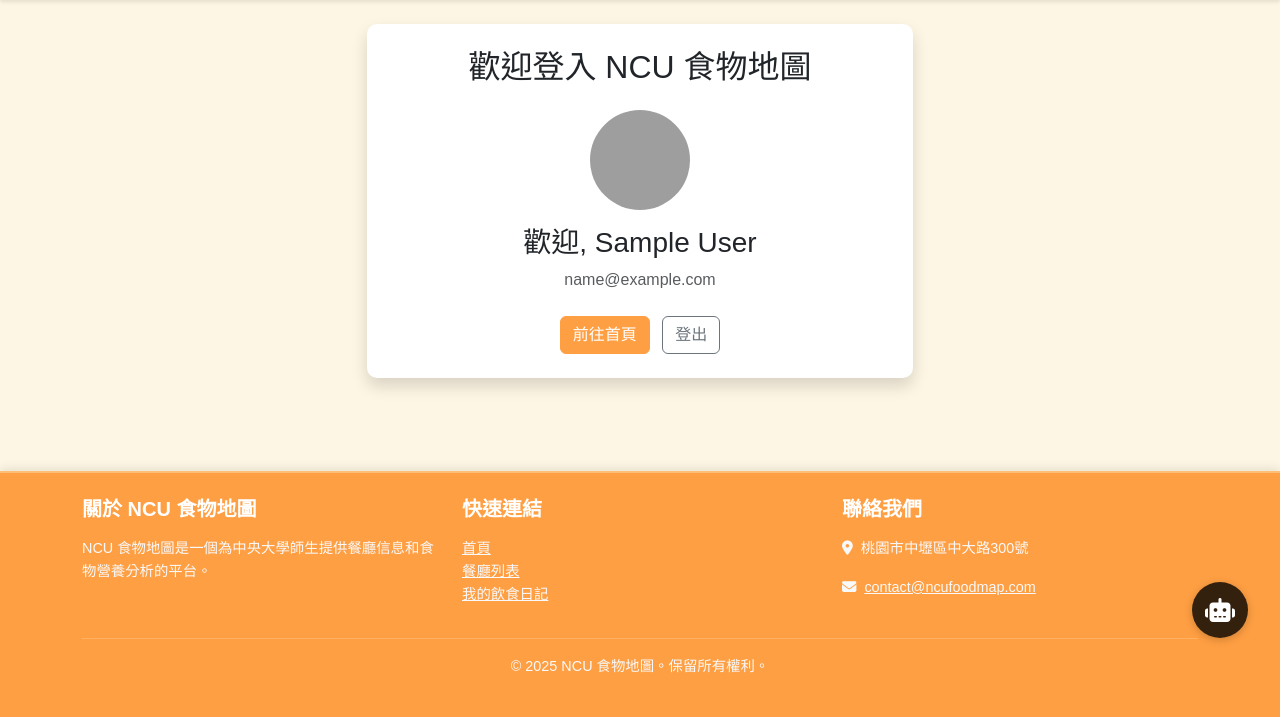
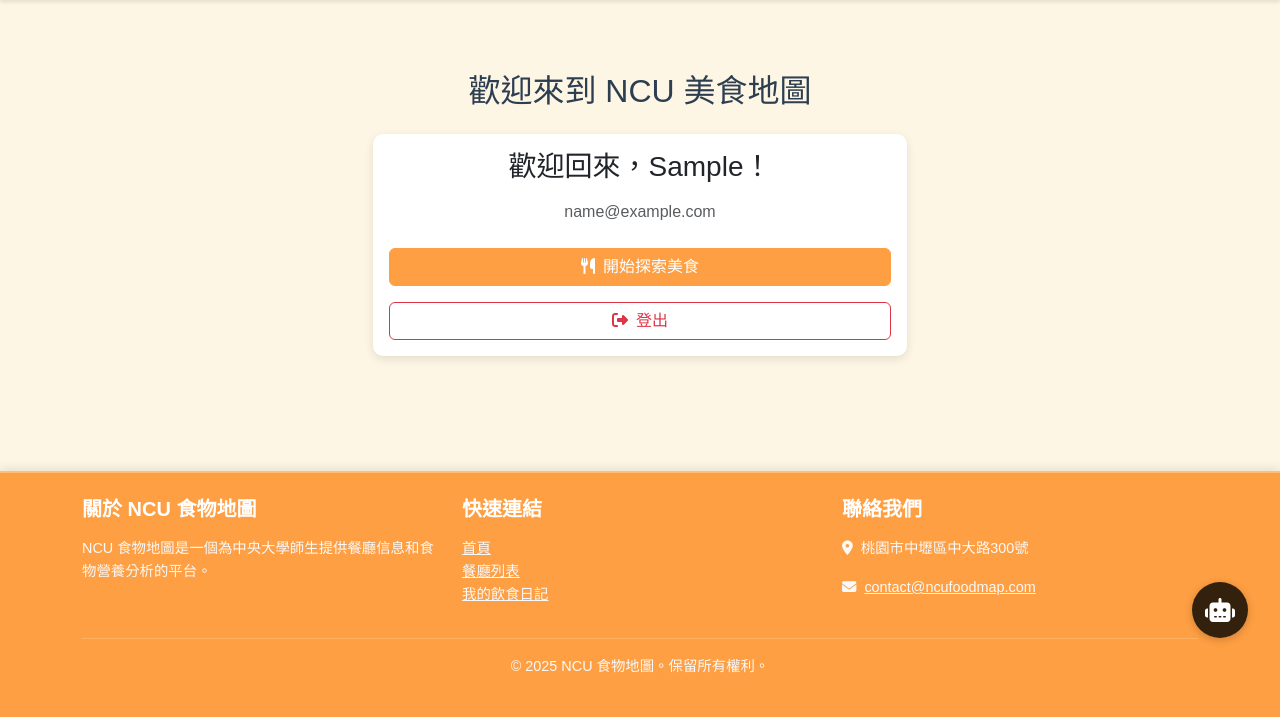
Before and after one commit to Apoohow/ncufood, a Django app: page /auth/ in a window 1280 px wide. Shown: the part 82-799 px from the top of the page. Run offline with Django 5.2, Linux system fonts and the light colour scheme; the visitor is signed in with stand-in values (Sample User, id 1); some libraries are stand-ins or nearby versions; grey boxes are pictures that could not be loaded.

Commit message:
修正模板設定和添加基礎模板

```diff
--- a/foodmap/NCUFOODMAP_DJANGO/core/settings.py
+++ b/foodmap/NCUFOODMAP_DJANGO/core/settings.py
@@ -82,10 +82,14 @@ ROOT_URLCONF = 'core.urls'
 TEMPLATES = [
     {
         'BACKEND': 'django.template.backends.django.DjangoTemplates',
-        'DIRS': [],
+        'DIRS': [
+            os.path.join(BASE_DIR, 'templates'),
+            os.path.join(BASE_DIR, 'googleOauth', 'templates'),
+        ],
         'APP_DIRS': True,
         'OPTIONS': {
             'context_processors': [
+                'django.template.context_processors.debug',
                 'django.template.context_processors.request',
                 'django.contrib.auth.context_processors.auth',
                 'django.contrib.messages.context_processors.messages',
--- a/foodmap/NCUFOODMAP_DJANGO/templates/auth/home.html
+++ b/foodmap/NCUFOODMAP_DJANGO/templates/auth/home.html
@@ -1,60 +1,39 @@
 {% extends 'base.html' %}
+
+{% block content %}
 {% load socialaccount %}
 
-{% block title %}登入 | NCU 食物地圖{% endblock %}
+<div class="container mt-5">
+    <div class="row justify-content-center">
+        <div class="col-md-6 text-center">
+            <h2 class="mb-4">歡迎來到 NCU 美食地圖</h2>
 
-{% block content %}
-<div class="row justify-content-center">
-    <div class="col-md-6">
-        <div class="card shadow">
-            <div class="card-body p-4">
-                <h2 class="text-center mb-4">歡迎登入 NCU 食物地圖</h2>
+            {% if not user.is_authenticated %}
+                <div class="card">
+                    <div class="card-body">
+                        <h3 class="card-title mb-4">請登入以開始使用</h3>
+                        <a href="{% provider_login_url 'google' %}" class="btn btn-primary btn-lg">
+                            <i class="fab fa-google me-2"></i>使用 Google 帳號登入
+                        </a>
+                    </div>
+                </div>
+            {% else %}
+                <div class="card">
+                    <div class="card-body">
+                        <h3 class="mb-3">歡迎回來，{{ user.first_name }}！</h3>
+                        <p class="text-muted mb-4">{{ user.email }}</p>
 
-                {% if user.is_authenticated %}
-                    <div class="text-center">
-                        <div class="mb-3">
-                            <img src="{% if user.socialaccount_set.all.0.get_avatar_url %}{{ user.socialaccount_set.all.0.get_avatar_url }}{% else %}https://ui-avatars.com/api/?name={{ user.get_full_name|default:user.username }}&background=random&size=100{% endif %}"
-                                 alt="{{ user.username }}"
-                                 class="rounded-circle"
-                                 style="width: 100px; height: 100px; object-fit: cover;">
-                        </div>
-                        <h3>歡迎, {{ user.get_full_name|default:user.username }}</h3>
-                        <p class="text-muted">{{ user.email }}</p>
-                        <div class="mt-4">
-                            <a href="{% url 'home' %}" class="btn btn-primary">前往首頁</a>
-                            <a href="{% url 'googleOauth:logout' %}" class="btn btn-outline-secondary ms-2">登出</a>
+                        <div class="d-grid gap-3">
+                            <a href="{% url 'restaurants:home' %}" class="btn btn-primary">
+                                <i class="fas fa-utensils me-2"></i>開始探索美食
+                            </a>
+                            <a href="{% url 'logout' %}" class="btn btn-outline-danger">
+                                <i class="fas fa-sign-out-alt me-2"></i>登出
+                            </a>
                         </div>
                     </div>
-                {% else %}
-                    {% if has_google_provider %}
-                        <div class="text-center mb-4">
-                            <p class="text-muted">使用以下方式登入，探索中央大學美食世界</p>
-                        </div>
-                        <div class="d-grid gap-2">
-                            <a href="{% provider_login_url 'google' %}" class="btn btn-lg btn-outline-primary">
-                                <i class="fab fa-google me-2"></i> 使用 Google 帳號登入
-                            </a>
-                        </div>
-                        <div class="text-center mt-4">
-                            <p class="small text-muted">
-                                登入即表示您同意我們的<a href="#">服務條款</a>和<a href="#">隱私政策</a>
-                            </p>
-                        </div>
-                    {% else %}
-                        <div class="alert alert-warning">
-                            <h4 class="alert-heading">尚未設置 Google 登入</h4>
-                            <p>管理員需要完成 Google OAuth 設置才能啟用登入功能。</p>
-                            <hr>
-                            <p class="mb-0">
-                                請聯繫網站管理員或參考 <a href="https://django-allauth.readthedocs.io/en/latest/providers.html#google" target="_blank">django-allauth 文檔</a> 進行設置。
-                            </p>
-                        </div>
-                        <div class="text-center mt-3">
-                            <a href="/" class="btn btn-primary">返回首頁</a>
-                        </div>
-                    {% endif %}
-                {% endif %}
-            </div>
+                </div>
+            {% endif %}
         </div>
     </div>
 </div>
--- a/foodmap/NCUFOODMAP_DJANGO/templates/base.html
+++ b/foodmap/NCUFOODMAP_DJANGO/templates/base.html
@@ -195,6 +195,16 @@
         <div class="content-wrapper">
             <!-- 頁面內容 -->
             <main class="container py-4">
+                {% if messages %}
+                    <div class="container mt-3">
+                        {% for message in messages %}
+                            <div class="alert alert-{{ message.tags }} alert-dismissible fade show">
+                                {{ message }}
+                                <button type="button" class="btn-close" data-bs-dismiss="alert"></button>
+                            </div>
+                        {% endfor %}
+                    </div>
+                {% endif %}
                 {% block content %}{% endblock %}
             </main>
         </div>
```
